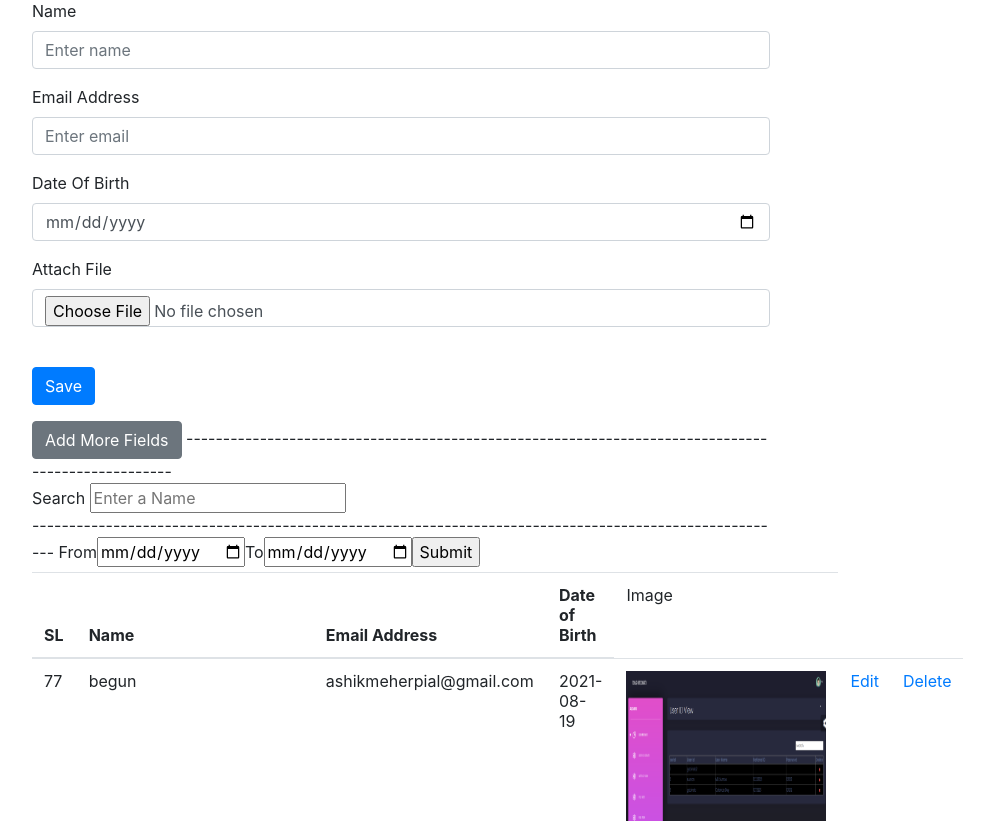
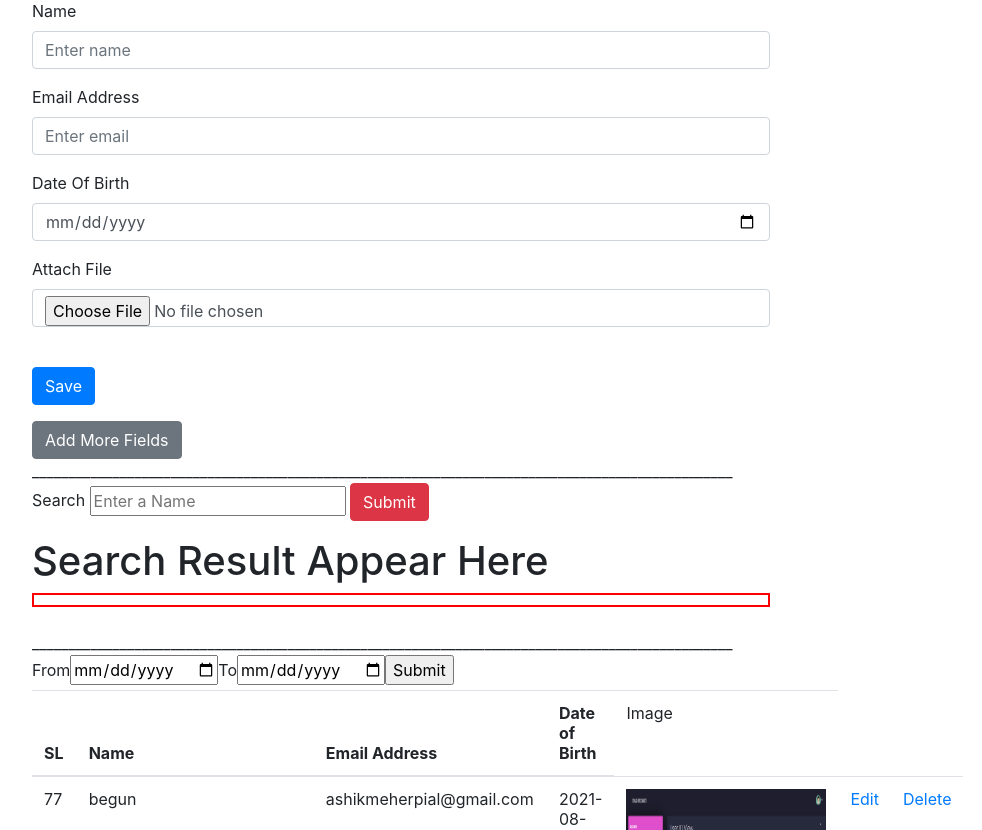
Before and after one commit to ashik-meher/rawphpofficeref, a PHP site: page / in a window 1280 px wide. Shown: the part 85-915 px from the top of the page, without its empty margins (239-1221 px from the left). Run offline with PHP 8.4, Linux system fonts and the light colour scheme; data comes from the database, SQL or seed files in the repository; some libraries are stand-ins or nearby versions.

Commit message:
ajax ref

```diff
--- a/index.php
+++ b/index.php
@@ -51,15 +51,22 @@
 
     <button id="add" name="add" class="btn btn-secondary">Add More Fields</button>
 
-    --------------------------------------------------------------------------------------------------
+
+<br><span>________________________________________________________________________________________________</span>
 
     <div class="ajax">
+
+      <form action="search.php" method="POST">
       <span>Search</span>
-      <input type="text" id="search-field" name="search-field" placeholder="Enter a Name">
+      <input type="text" id="search_field" name="search_field" placeholder="Enter a Name">
+
+      <input type="submit" name="search" class="btn btn-danger">
+      </form>
     </div>
 
+    <h1>Search Result Appear Here</h1>
+    <div id="result" style="border:2px solid red; padding:5px;">
 
-    <div id="result">
 
     </div>
 
@@ -91,20 +98,21 @@
 
       $(document).ready(function(){
         console.log("ok");
-        $('#search-field').keyup(function(){
+        $('#search_field').keyup(function(){
           var str = $(this).val();
+          //console.log(str);
 
           if (str != ''){
 
-            //funny// $('#result').append(str);
+            //funny behavior append with existing content :) // $('#result').append(str);
 
             $.ajax({
               url:"search.php",
-              method:"POST",
-              data:{search:str},
-              dataType:"txt",
+              method:"post",
+              data:{search_field:str},
+              dataType:"html",
               success: function(data){
-                $('$result').html(data)
+                $('#result').html(data)
 
               }
             })
@@ -122,7 +130,7 @@
       </script>
 
 
--------------------------------------------------------------------------------------------------------
+<br><span>________________________________________________________________________________________________</span>
 
 
 
```
Also changed, not shown: search.php (+16 -8 lines).
